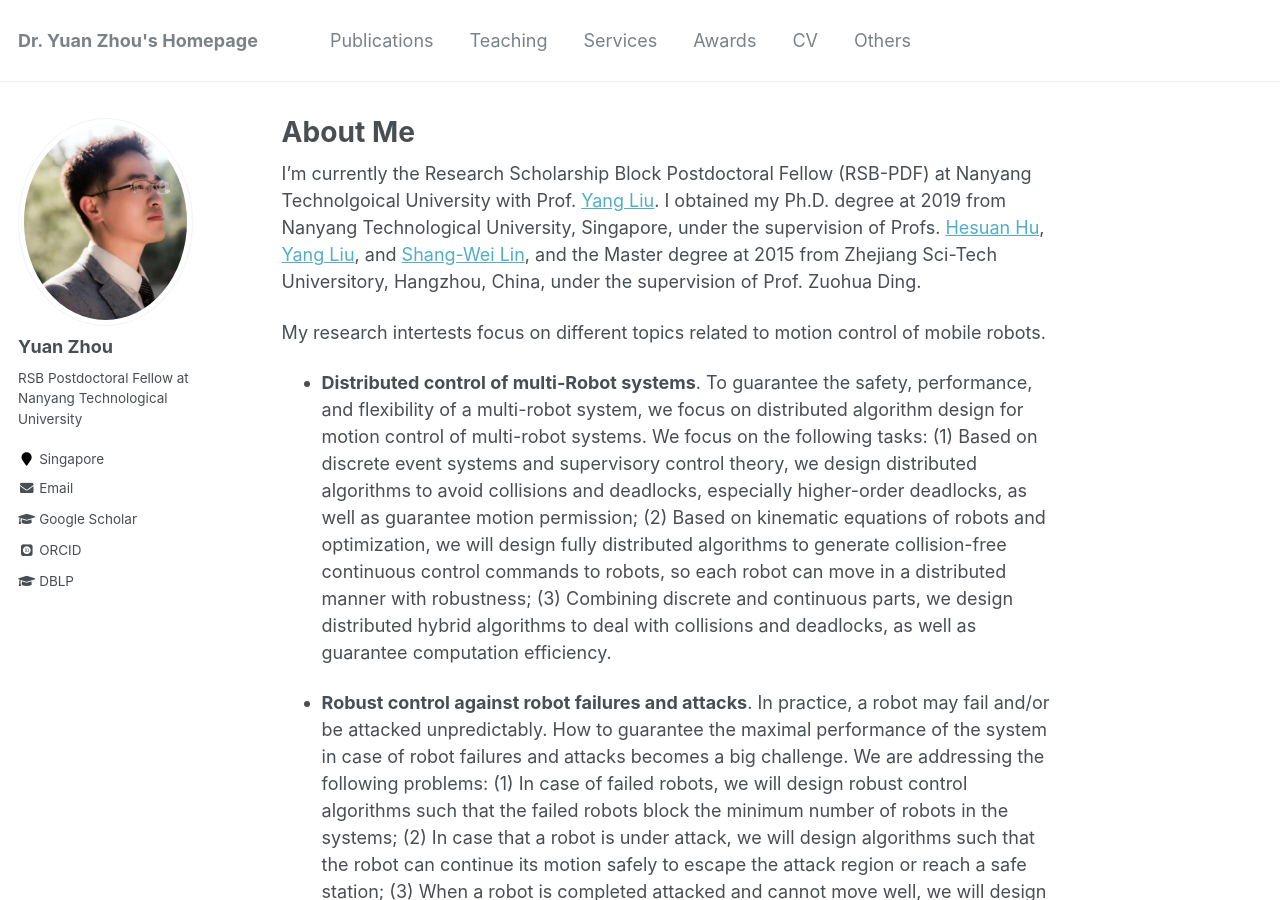
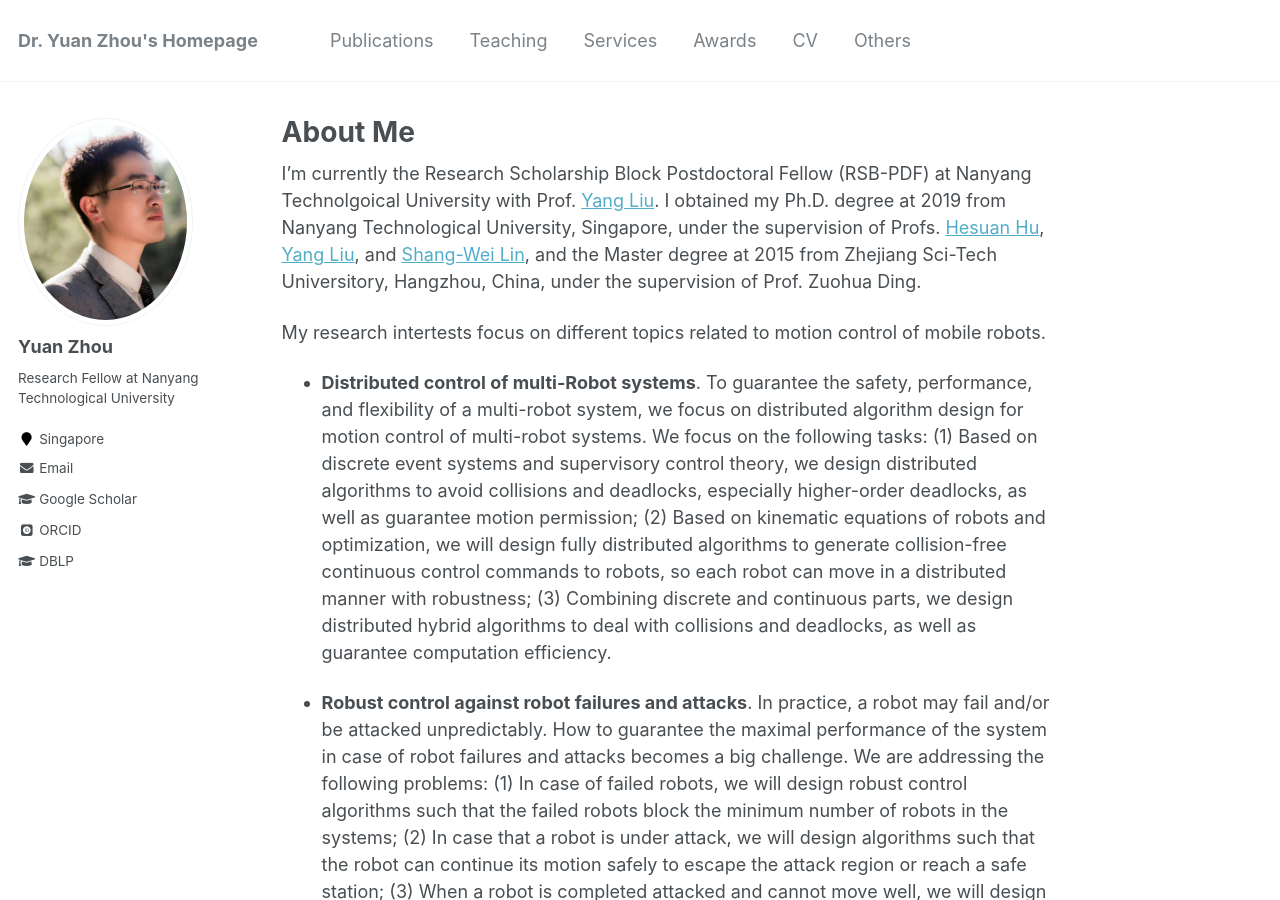
Before and after one commit to yuanzhou-yzhou/yuanzhou-yzhou.github.io, a Jekyll site: the page built from _pages/about.md, in a window 1280 px wide and 900 px high. Built offline with Jekyll 4.4.1, drawn with Linux system fonts in a browser that asks for light colours; some web fonts are replaced; comment, search, counter and statistics services are not loaded.

Commit message:
Update _config.yml

```diff
--- a/_config.yml
+++ b/_config.yml
@@ -82,7 +82,7 @@ analytics:
 author:
   name             : "Yuan Zhou"
   avatar           : "yzhou.png"
-  bio              : "RSB Postdoctoral Fellow at Nanyang Technological University"
+  bio              : "Research Fellow at Nanyang Technological University"
   location         : "Singapore"
   employer         :
   #pubmed           : "https://www.ncbi.nlm.nih.gov/pubmed/?term=john+snow"
```
